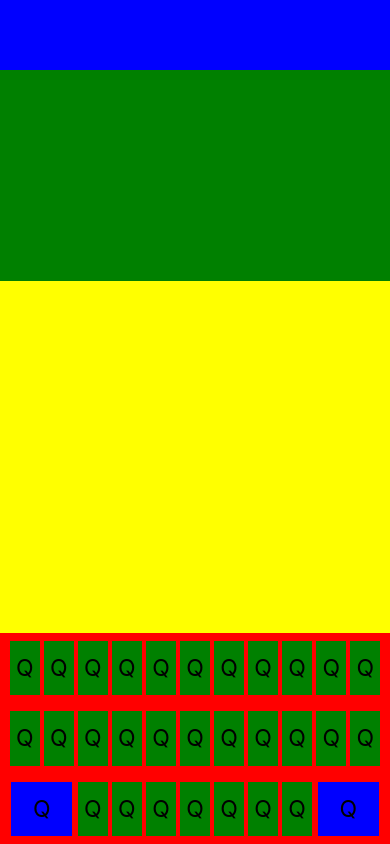
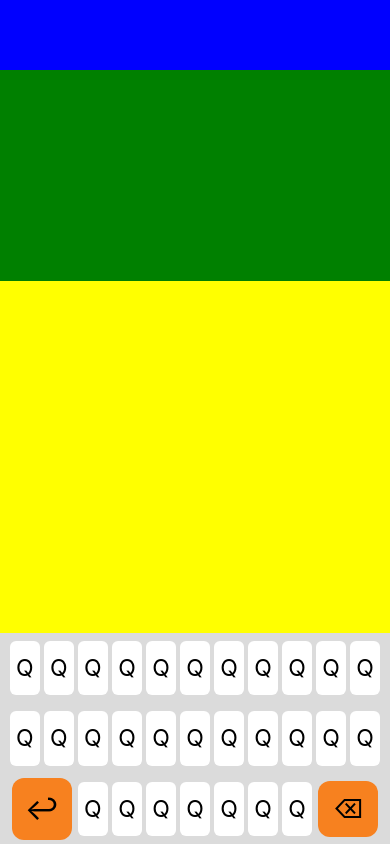
Before and after one commit to Aelxnadre72/Calleague, a React Native app in the folder react-native/: screen /Play in a window 390 px wide. Built offline with nearby package versions, Linux system fonts and the light colour scheme; no server answers.

Commit message:
fdsafdsaf

```diff
--- a/react-native/components/Keyboard.tsx
+++ b/react-native/components/Keyboard.tsx
@@ -1,5 +1,5 @@
 import React from "react";
-import { StyleSheet, Text, Button, View, PixelRatio, Pressable } from "react-native";
+import { StyleSheet, Text, Button, View, PixelRatio, TouchableOpacity } from "react-native";
 import { Employee, useFetchEmployees } from "../hooks/useFetchEmployees";
 import { RootTabScreenProps } from "../types";
 import { NavigationContainer } from '@react-navigation/native';
@@ -10,105 +10,105 @@ export const Keyboard = () => {
   return (
     <View style={keyboardStyle.container}>
         <View style={keyboardStyle.row}>
-            <Pressable style={keyboardStyle.key}>
+            <TouchableOpacity style={keyboardStyle.key}>
                 <Text style={keyboardStyle.keyText}>Q</Text>
-            </Pressable>
-            <Pressable style={keyboardStyle.key}>
+            </TouchableOpacity>
+            <TouchableOpacity style={keyboardStyle.key}>
                 <Text style={keyboardStyle.keyText}>Q</Text>
-            </Pressable>
-            <Pressable style={keyboardStyle.key}>
+            </TouchableOpacity>
+            <TouchableOpacity style={keyboardStyle.key}>
                 <Text style={keyboardStyle.keyText}>Q</Text>
-            </Pressable>
-            <Pressable style={keyboardStyle.key}>
+            </TouchableOpacity>
+            <TouchableOpacity style={keyboardStyle.key}>
                 <Text style={keyboardStyle.keyText}>Q</Text>
-            </Pressable>
-            <Pressable style={keyboardStyle.key}>
+            </TouchableOpacity>
+            <TouchableOpacity style={keyboardStyle.key}>
                 <Text style={keyboardStyle.keyText}>Q</Text>
-            </Pressable>
-            <Pressable style={keyboardStyle.key}>
+            </TouchableOpacity>
+            <TouchableOpacity style={keyboardStyle.key}>
                 <Text style={keyboardStyle.keyText}>Q</Text>
-            </Pressable>
-            <Pressable style={keyboardStyle.key}>
+            </TouchableOpacity>
+            <TouchableOpacity style={keyboardStyle.key}>
                 <Text style={keyboardStyle.keyText}>Q</Text>
-            </Pressable>
-            <Pressable style={keyboardStyle.key}>
+            </TouchableOpacity>
+            <TouchableOpacity style={keyboardStyle.key}>
                 <Text style={keyboardStyle.keyText}>Q</Text>
-            </Pressable>
-            <Pressable style={keyboardStyle.key}>
+            </TouchableOpacity>
+            <TouchableOpacity style={keyboardStyle.key}>
                 <Text style={keyboardStyle.keyText}>Q</Text>
-            </Pressable>
-            <Pressable style={keyboardStyle.key}>
+            </TouchableOpacity>
+            <TouchableOpacity style={keyboardStyle.key}>
                 <Text style={keyboardStyle.keyText}>Q</Text>
-            </Pressable>
-            <Pressable style={keyboardStyle.key}>
+            </TouchableOpacity>
+            <TouchableOpacity style={keyboardStyle.key}>
                 <Text style={keyboardStyle.keyText}>Q</Text>
-            </Pressable>
+            </TouchableOpacity>
+        </View>
 
+        <View style={keyboardStyle.row}>
+            <TouchableOpacity style={keyboardStyle.key}>
+                <Text style={keyboardStyle.keyText}>Q</Text>
+            </TouchableOpacity>
+            <TouchableOpacity style={keyboardStyle.key}>
+                <Text style={keyboardStyle.keyText}>Q</Text>
+            </TouchableOpacity>
+            <TouchableOpacity style={keyboardStyle.key}>
+                <Text style={keyboardStyle.keyText}>Q</Text>
+            </TouchableOpacity>
+            <TouchableOpacity style={keyboardStyle.key}>
+                <Text style={keyboardStyle.keyText}>Q</Text>
+            </TouchableOpacity>
+            <TouchableOpacity style={keyboardStyle.key}>
+                <Text style={keyboardStyle.keyText}>Q</Text>
+            </TouchableOpacity>
+            <TouchableOpacity style={keyboardStyle.key}>
+                <Text style={keyboardStyle.keyText}>Q</Text>
+            </TouchableOpacity>
+            <TouchableOpacity style={keyboardStyle.key}>
+                <Text style={keyboardStyle.keyText}>Q</Text>
+            </TouchableOpacity>
+            <TouchableOpacity style={keyboardStyle.key}>
+                <Text style={keyboardStyle.keyText}>Q</Text>
+            </TouchableOpacity>
+            <TouchableOpacity style={keyboardStyle.key}>
+                <Text style={keyboardStyle.keyText}>Q</Text>
+            </TouchableOpacity>
+            <TouchableOpacity style={keyboardStyle.key}>
+                <Text style={keyboardStyle.keyText}>Q</Text>
+            </TouchableOpacity>
+            <TouchableOpacity style={keyboardStyle.key}>
+                <Text style={keyboardStyle.keyText}>Q</Text>
+            </TouchableOpacity>
         </View>
+
         <View style={keyboardStyle.row}>
-            <Pressable style={keyboardStyle.key}>
+            <TouchableOpacity style={keyboardStyle.keySpecial}>
+                <Text style={keyboardStyle.keyTextEnter}>↩</Text>
+            </TouchableOpacity>
+            <TouchableOpacity style={keyboardStyle.key}>
                 <Text style={keyboardStyle.keyText}>Q</Text>
-            </Pressable>
-            <Pressable style={keyboardStyle.key}>
+            </TouchableOpacity>
+            <TouchableOpacity style={keyboardStyle.key}>
                 <Text style={keyboardStyle.keyText}>Q</Text>
-            </Pressable>
-            <Pressable style={keyboardStyle.key}>
+            </TouchableOpacity>
+            <TouchableOpacity style={keyboardStyle.key}>
                 <Text style={keyboardStyle.keyText}>Q</Text>
-            </Pressable>
-            <Pressable style={keyboardStyle.key}>
+            </TouchableOpacity>
+            <TouchableOpacity style={keyboardStyle.key}>
                 <Text style={keyboardStyle.keyText}>Q</Text>
-            </Pressable>
-            <Pressable style={keyboardStyle.key}>
+            </TouchableOpacity>
+            <TouchableOpacity style={keyboardStyle.key}>
                 <Text style={keyboardStyle.keyText}>Q</Text>
-            </Pressable>
-            <Pressable style={keyboardStyle.key}>
+            </TouchableOpacity>
+            <TouchableOpacity style={keyboardStyle.key}>
                 <Text style={keyboardStyle.keyText}>Q</Text>
-            </Pressable>
-            <Pressable style={keyboardStyle.key}>
+            </TouchableOpacity>
+            <TouchableOpacity style={keyboardStyle.key}>
                 <Text style={keyboardStyle.keyText}>Q</Text>
-            </Pressable>
-            <Pressable style={keyboardStyle.key}>
-                <Text style={keyboardStyle.keyText}>Q</Text>
-            </Pressable>
-            <Pressable style={keyboardStyle.key}>
-                <Text style={keyboardStyle.keyText}>Q</Text>
-            </Pressable>
-            <Pressable style={keyboardStyle.key}>
-                <Text style={keyboardStyle.keyText}>Q</Text>
-            </Pressable>
-            <Pressable style={keyboardStyle.key}>
-                <Text style={keyboardStyle.keyText}>Q</Text>
-            </Pressable>
-
-        </View>
-        <View style={keyboardStyle.row}>
-            <Pressable style={keyboardStyle.keySpecial}>
-                <Text style={keyboardStyle.keyText}>Q</Text>
-            </Pressable>
-            <Pressable style={keyboardStyle.key}>
-                <Text style={keyboardStyle.keyText}>Q</Text>
-            </Pressable>
-            <Pressable style={keyboardStyle.key}>
-                <Text style={keyboardStyle.keyText}>Q</Text>
-            </Pressable>
-            <Pressable style={keyboardStyle.key}>
-                <Text style={keyboardStyle.keyText}>Q</Text>
-            </Pressable>
-            <Pressable style={keyboardStyle.key}>
-                <Text style={keyboardStyle.keyText}>Q</Text>
-            </Pressable>
-            <Pressable style={keyboardStyle.key}>
-                <Text style={keyboardStyle.keyText}>Q</Text>
-            </Pressable>
-            <Pressable style={keyboardStyle.key}>
-                <Text style={keyboardStyle.keyText}>Q</Text>
-            </Pressable>
-            <Pressable style={keyboardStyle.key}>
-                <Text style={keyboardStyle.keyText}>Q</Text>
-            </Pressable>
-            <Pressable style={keyboardStyle.keySpecial}>
-                <Text style={keyboardStyle.keyText}>Q</Text>
-            </Pressable>
+            </TouchableOpacity>
+            <TouchableOpacity style={keyboardStyle.keySpecial}>
+                <Text style={keyboardStyle.keyTextDelete}>⌫</Text>
+            </TouchableOpacity>
         </View>
     </View>
   );
@@ -120,33 +120,40 @@ const keyboardStyle = StyleSheet.create({
         flexDirection: 'column',
         justifyContent: 'space-around',
         alignItems: 'center',
-        backgroundColor: 'red',
-        paddingHorizontal: '1%',
+        backgroundColor: '#dbdbdb',
     },
     row: {
         flex: 1,
         flexDirection: 'row',
         justifyContent: 'center',
         alignItems: 'center',
-        padding: '1%',
-        backgroundColor: 'red',
+        padding: '2%',
         width: '100%',
     },
     key: {
         flex: 1,
-        backgroundColor: 'green',
+        backgroundColor: '#ffffff',
         marginHorizontal: '0.5%',
-        paddingVertical: "3.5%",
-
+        paddingVertical: '3.5%',
+        borderRadius: 6,
     },
     keySpecial: {
         flex: 2,
-        backgroundColor: 'blue',
+        backgroundColor: '#f7811f',
         marginHorizontal: '1%',
-        paddingVertical: "3.5%",
+        paddingVertical: '3.5%',
+        borderRadius: 12,
     },
     keyText: {
-        fontSize: 23, //PixelRatio.get()*6
+        fontSize: 23, //PixelRatio.get()*6.1,
+        textAlign: "center",
+    },
+    keyTextEnter: {
+        fontSize: 30, //PixelRatio.get()*6.1,
+        textAlign: "center",
+    },
+    keyTextDelete: {
+        fontSize: 25, //PixelRatio.get()*6.1,
         textAlign: "center",
     }
 });
```
